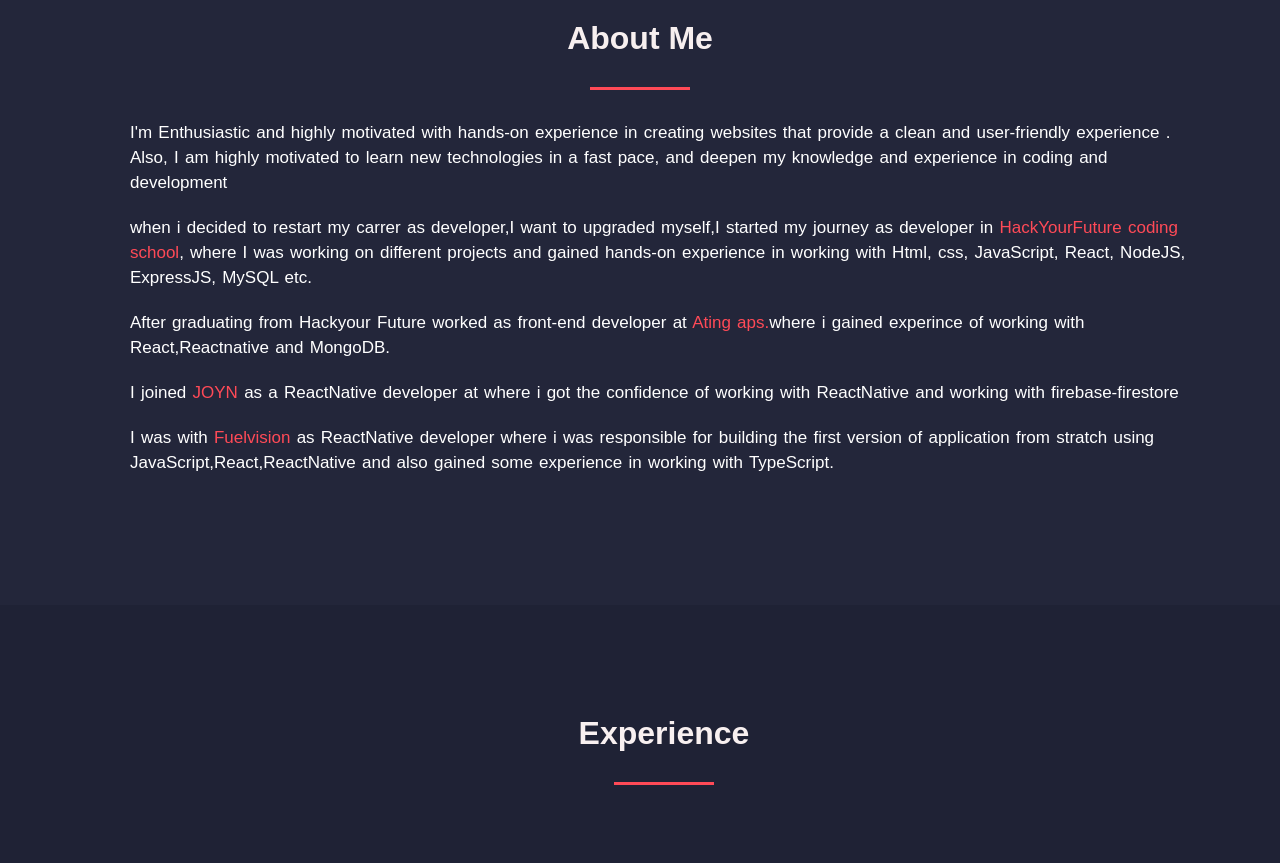
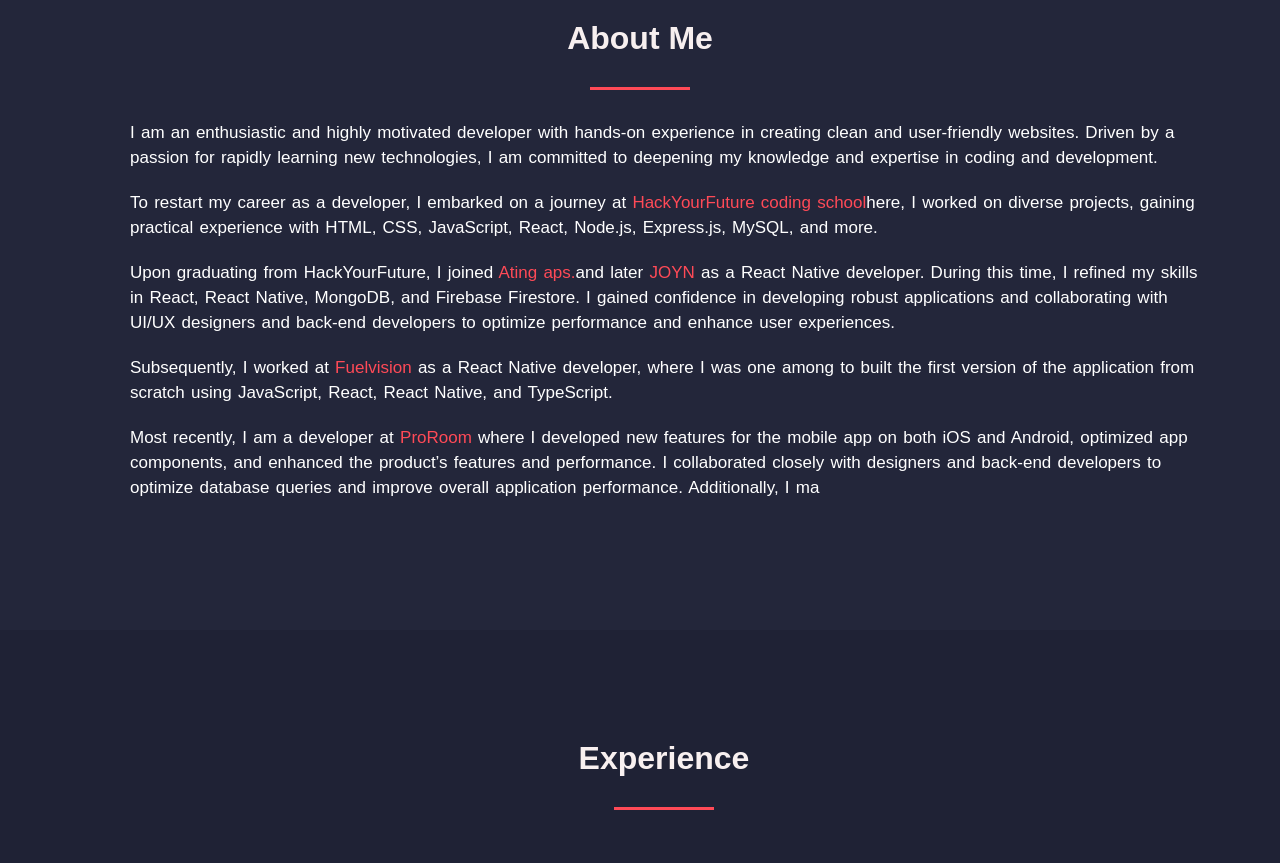
Before and after one commit to mamathamereddy/Portfolio, a React (Create React App) app: page / in a window 1280 px wide. Shown: the part 900-1763 px from the top of the page. Built offline with nearby package versions, Linux system fonts and the light colour scheme.

Commit message:
refactoring about me

```diff
--- a/src/components/About.js
+++ b/src/components/About.js
@@ -30,15 +30,20 @@
             <div className="about__info">
               <Slide left>
                 <div className="about__info-p1">
-                  I'm Enthusiastic and highly motivated with hands-on experience
+                  {/* I'm Enthusiastic and highly motivated with hands-on experience
                   in creating websites that provide a clean and user-friendly
                   experience . Also, I am highly motivated to learn new
                   technologies in a fast pace, and deepen my knowledge and
-                  experience in coding and development
+                  experience in coding and development/ */}
+                  I am an enthusiastic and highly motivated developer with
+                  hands-on experience in creating clean and user-friendly
+                  websites. Driven by a passion for rapidly learning new
+                  technologies, I am committed to deepening my knowledge and
+                  expertise in coding and development.
                 </div>
                 <div className="about__info-p2">
-                  when i decided to restart my carrer as developer,I want to
-                  upgraded myself,I started my journey as developer in
+                  To restart my career as a developer, I embarked on a journey
+                  at
                   <a
                     target="_blank"
                     href="https://www.hackyourfuture.dk/"
@@ -47,13 +52,12 @@
                     {" "}
                     HackYourFuture coding school
                   </a>
-                  , where I was working on different projects and gained
-                  hands-on experience in working with Html, css, JavaScript,
-                  React, NodeJS, ExpressJS, MySQL etc.
+                  here, I worked on diverse projects, gaining practical
+                  experience with HTML, CSS, JavaScript, React, Node.js,
+                  Express.js, MySQL, and more.
                 </div>
                 <div className="about__info-p2">
-                  After graduating from Hackyour Future worked as front-end
-                  developer at
+                  Upon graduating from HackYourFuture, I joined
                   <a
                     target="_blank"
                     href="https://www.ating.app//"
@@ -62,11 +66,7 @@
                     {" "}
                     Ating aps.
                   </a>
-                  where i gained experince of working with React,Reactnative and
-                  MongoDB.
-                </div>
-                <div className="about__info-p2">
-                  I joined
+                  and later
                   <a
                     target="_blank"
                     href="https://www.linkedin.com/company/thejoynapp/about/"
@@ -75,12 +75,16 @@
                     {" "}
                     JOYN{" "}
                   </a>
-                  as a ReactNative developer at where i got the confidence of
-                  working with ReactNative and working with firebase-firestore
+                  as a React Native developer. During this time, I refined my
+                  skills in React, React Native, MongoDB, and Firebase
+                  Firestore. I gained confidence in developing robust
+                  applications and collaborating with UI/UX designers and
+                  back-end developers to optimize performance and enhance user
+                  experiences.
                 </div>
 
                 <div className="about__info-p2">
-                  I was with
+                  Subsequently, I worked at
                   <a
                     target="_blank"
                     href="https://www.fuelvision.io/"
@@ -89,10 +93,26 @@
                     {" "}
                     Fuelvision{" "}
                   </a>
-                  as ReactNative developer where i was responsible for building
-                  the first version of application from stratch using
-                  JavaScript,React,ReactNative and also gained some experience
-                  in working with TypeScript.
+                  as a React Native developer, where I was one among to built
+                  the first version of the application from scratch using
+                  JavaScript, React, React Native, and TypeScript.
+                </div>
+                <div className="about__info-p2">
+                  Most recently, I am a developer at
+                  <a
+                    target="_blank"
+                    href="https://proroom.dk/"
+                    rel="noopener noreferrer"
+                  >
+                    {" "}
+                    ProRoom{" "}
+                  </a>
+                  where I developed new features for the mobile app on both iOS
+                  and Android, optimized app components, and enhanced the
+                  product’s features and performance. I collaborated closely
+                  with designers and back-end developers to optimize database
+                  queries and improve overall application performance.
+                  Additionally, I ma
                 </div>
                 {/* <div className="info__contacts">
                   <div className="row">
```
